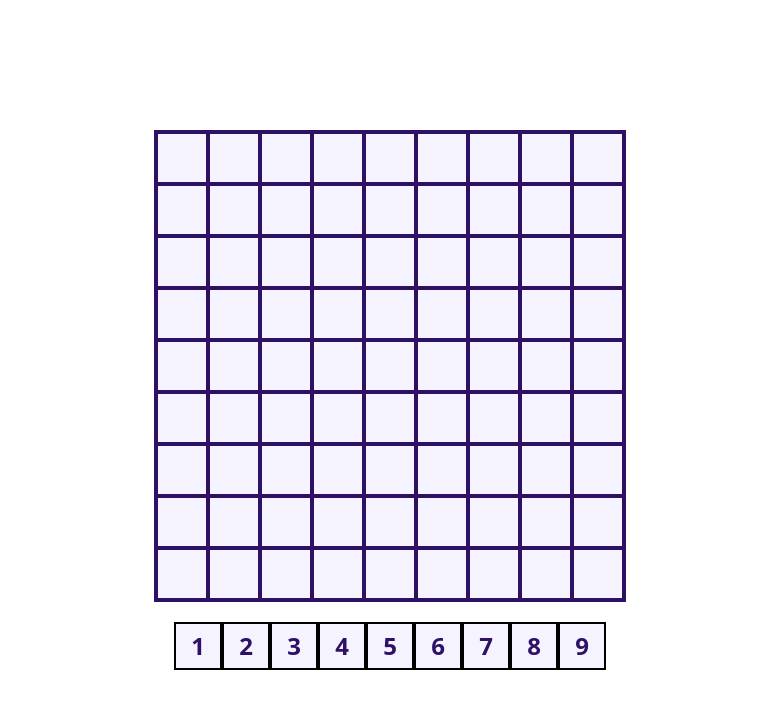
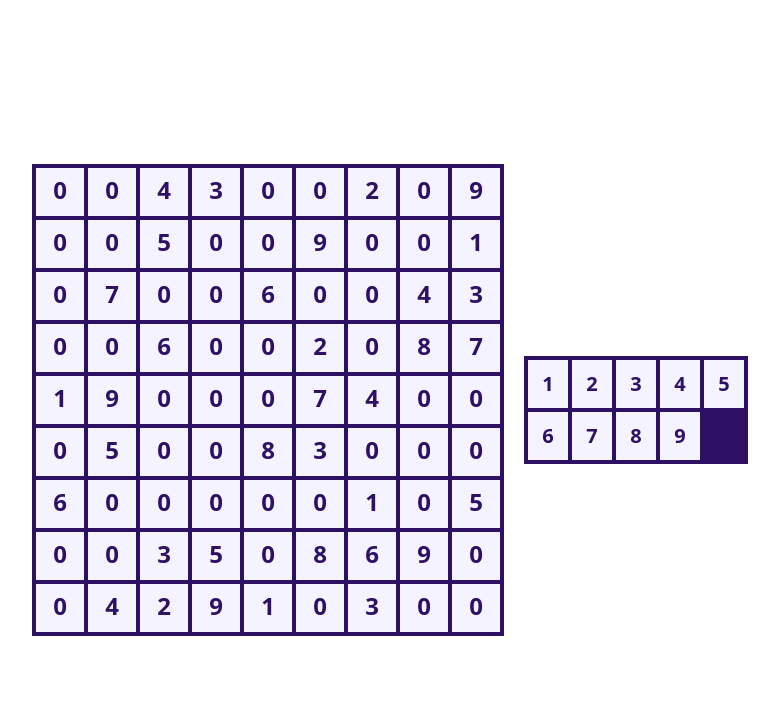
Before and after one commit to Hack-Weekly/lavender-sudoku, a React (Create React App) app in the folder frontend/: page /play in a window 1280 px wide. Shown: the top 708 px of the page, without its empty margins (250-1029 px from the left). Built offline with nearby package versions, Linux system fonts and the light colour scheme.

Commit message:
modified grid

```diff
--- a/frontend/src/components/Cell.jsx
+++ b/frontend/src/components/Cell.jsx
@@ -1,13 +1,14 @@
 import React from "react";
 import { useMyContext } from "./SelectedCellContext";
 
-const Cell = ({ content, cellId }) => {
+const Cell = ({ content, rowId, columnId }) => {
   const { setSelectedCell } = useMyContext();
   return (
     <button
       onClick={() => {
-        console.log(cellId);
-        setSelectedCell(cellId)
+        console.log(rowId +','+ columnId);
+        const cell = {row: rowId, col: columnId};
+        setSelectedCell(cell)
       }}
       className="flex justify-center items-center bg-violet-50 h-12 w-12 font-semibold text-2xl pb-1 text-violet-950 hover:bg-violet-400 focus:bg-violet-400"
     >
--- a/frontend/src/components/Controls.jsx
+++ b/frontend/src/components/Controls.jsx
@@ -5,18 +5,20 @@ const Controls = () => {
     const choices = [1,2,3,4,5,6,7,8,9];
     return (
         <div
-            className="flex mt-5"
+            className="grid grid-cols-5 gap-1 p-1 mt-5 bg-violet-950"
         >
             { choices.map((choice, index) => (
                 <button key={index}
                 onClick={(index) => {
+                    if (selectedCell === null) return;
+
                     console.log(choice);
                     // put value of button in the array
                     const newArray = [...dataArray];
-                    newArray[selectedCell] = choice;
+                    newArray[selectedCell.row][selectedCell.col] = choice;
                     setDataArray(newArray);
                 }}
-                className="flex justify-center items-center p-3 border-2  border-black bg-violet-50 h-12 w-12 font-semibold text-2xl text-violet-950 hover:bg-violet-400 focus:bg-violet-400"
+                className="flex justify-center items-center p-3 bg-violet-50 h-12 w-10 font-semibold text-xl text-violet-950 hover:bg-violet-400 focus:bg-violet-400"
                 >{choice}</button>
             ))}
         </div>
--- a/frontend/src/components/Grid.jsx
+++ b/frontend/src/components/Grid.jsx
@@ -1,13 +1,15 @@
 import React from "react";
 import Cell from "./Cell";
+import Row from './Row';
 import { useMyContext } from "./SelectedCellContext";
 
 const Grid = () => {
   const { dataArray } = useMyContext();
   return (
     <div className="grid grid-cols-9 w-fit gap-1 p-1 bg-violet-950">
-      {dataArray.map((content, index) => (
-        <Cell key={index} content={content} cellId={index}></Cell>
+      {dataArray.map((content, rowIndex) => (
+        <Row key={rowIndex} rowArray={content} rowId={rowIndex}></Row>
+        // <Cell key={index} content={content} cellId={index}></Cell>
       ))}
     </div>
   );
--- /dev/null
+++ b/frontend/src/components/Row.jsx
@@ -0,0 +1,12 @@
+import Cell from "./Cell";
+
+const Row = ({rowArray, rowId}) => {
+    return (
+        rowArray.map((content, index) => (
+            <Cell key={index} content={content} rowId={rowId} columnId={index} ></Cell>
+        )
+            )
+    )
+}
+
+export default Row;
--- a/frontend/src/components/SelectedCellContext.jsx
+++ b/frontend/src/components/SelectedCellContext.jsx
@@ -2,13 +2,28 @@ import { createContext, useContext, useState } from "react";
 
 const MyContext = createContext();
 
-let grid = [];
-for (let i = 0; i < 81; i++) {
-    grid.push("");
-}
+// let grid = [];
+// for (let i = 0; i < 81; i++) {
+//     grid.push("");
+// }
+
+const grid = [
+        ['0', '0', '4', '3', '0', '0', '2', '0', '9'],
+        ['0', '0', '5', '0', '0', '9', '0', '0', '1'],
+        ['0', '7', '0', '0', '6', '0', '0', '4', '3'],
+        ['0', '0', '6', '0', '0', '2', '0', '8', '7'],
+        ['1', '9', '0', '0', '0', '7', '4', '0', '0'],
+        ['0', '5', '0', '0', '8', '3', '0', '0', '0'],
+        ['6', '0', '0', '0', '0', '0', '1', '0', '5'],
+        ['0', '0', '3', '5', '0', '8', '6', '9', '0'],
+        ['0', '4', '2', '9', '1', '0', '3', '0', '0']
+]
+
+
+
 
 export const MyContextProvider = ({ children }) => {
-    const [selectedCell, setSelectedCell] = useState('');
+    const [selectedCell, setSelectedCell] = useState(null);
     const [dataArray, setDataArray] = useState(grid);
 
 
--- a/frontend/src/pages/Play.jsx
+++ b/frontend/src/pages/Play.jsx
@@ -6,7 +6,7 @@ import { MyContextProvider } from "../components/SelectedCellContext";
 const Play = () => {
   return (
   <MyContextProvider>
-    <div className="flex flex-col justify-center items-center h-screen">
+    <div className="flex flex-row gap-5 justify-center items-center h-screen">
       <Grid></Grid>
       <Controls></Controls>
     </div>
```
